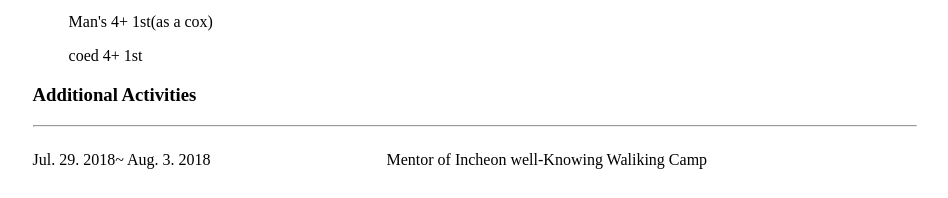
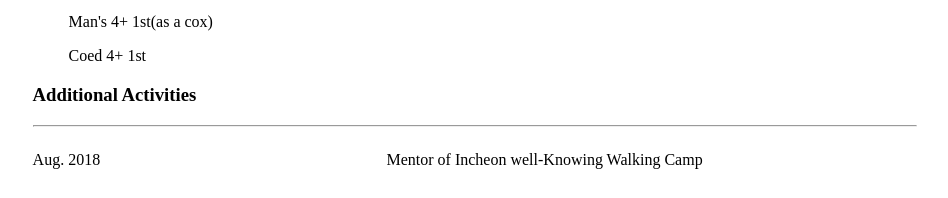
Before and after one commit to berrysorbi/berrysorbi.github.io, a plain HTML site: page index.html in a window 1280 px wide. Shown: the part 1543-1741 px from the top of the page, without its empty margins (165-1113 px from the left). Drawn offline with Linux system fonts and the light colour scheme.

Commit message:
Update index.html

```diff
--- a/index.html
+++ b/index.html
@@ -106,7 +106,7 @@
 				<p> &nbsp;&nbsp;&nbsp;&nbsp;&nbsp;&nbsp;&nbsp;&nbsp; overall championship</p>
 				<p><b>The 48th Jangbogo's Cup National Rowing Competition(2022)</b></p>
 				<p> &nbsp;&nbsp;&nbsp;&nbsp;&nbsp;&nbsp;&nbsp;&nbsp; Man's 4+ 1st(as a cox)</p>
-				<p> &nbsp;&nbsp;&nbsp;&nbsp;&nbsp;&nbsp;&nbsp;&nbsp; coed 4+ 1st</p>
+				<p> &nbsp;&nbsp;&nbsp;&nbsp;&nbsp;&nbsp;&nbsp;&nbsp; Coed 4+ 1st</p>
 			</div>
 
 			<div class="row-1">
@@ -114,10 +114,10 @@
 				<hr>
 				<div class="row">
 					<div class="image-block">
-						<p>Jul. 29. 2018~ Aug. 3. 2018 </p>
+						<p>Aug. 2018 </p>
 					</div>
 					<div class="text-block">
-						<p>Mentor of Incheon well-Knowing Waliking Camp</p>
+						<p>Mentor of Incheon well-Knowing Walking Camp</p>
 					</div>
 				</div>
 				<div class="row">
```
